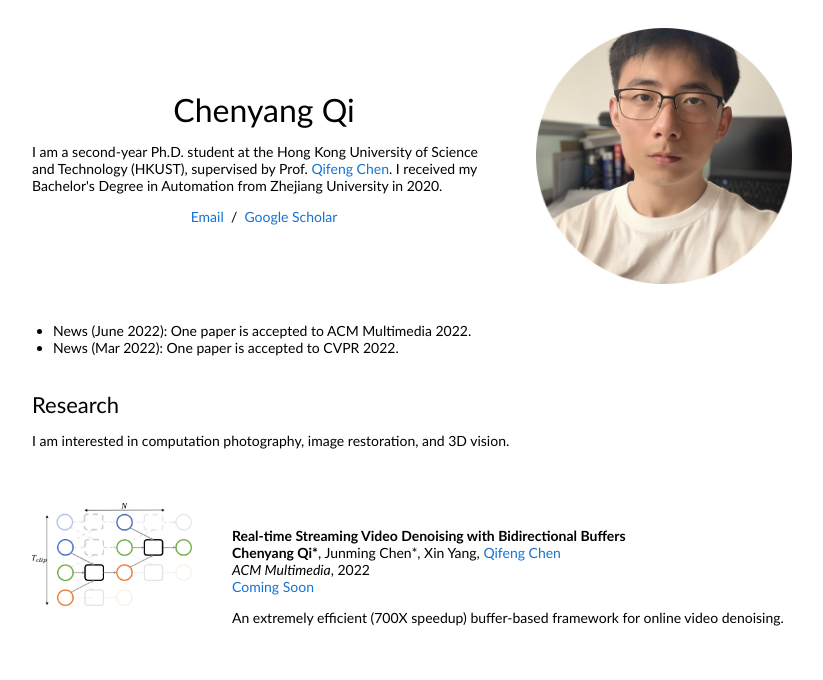
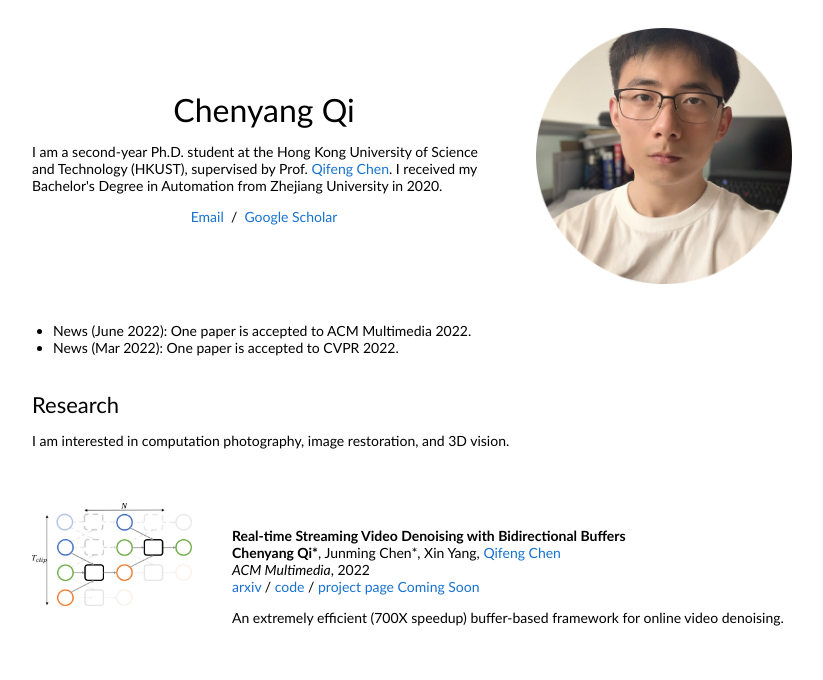
Before and after one commit to ChenyangQiQi/ChenyangQiQi.github.io, a plain HTML site: page index.html in a window 1280 px wide. Shown: the top 680 px of the page, without its empty margins (228-1051 px from the left). Drawn offline with Linux system fonts and the light colour scheme.

Commit message:
update BSVD in personal homepage

```diff
--- a/index.html
+++ b/index.html
@@ -93,9 +93,9 @@
             <br>
             <em>ACM Multimedia</em>, 2022
             <br>
-            <!-- <a href="https://arxiv.org/pdf/2112.11377.pdf">arxiv</a> /  -->
-            <!-- <a href="https://github.com/ChenyangLEI/sfp-wild">code</a> /  -->
-            <!-- <a href="https://chenyanglei.github.io/sfpwild/index.html">project page</a> -->
+            <a href="https://arxiv.org/abs/2207.06937">arxiv</a> /
+            <a href="https://github.com/ChenyangQiQi/BSVD">code</a> /
+            <a href="https://chenyangqiqi.github.io/BSVD/index.html">project page</a>
             <a href="">Coming Soon</a>
 
             <p></p>
```
